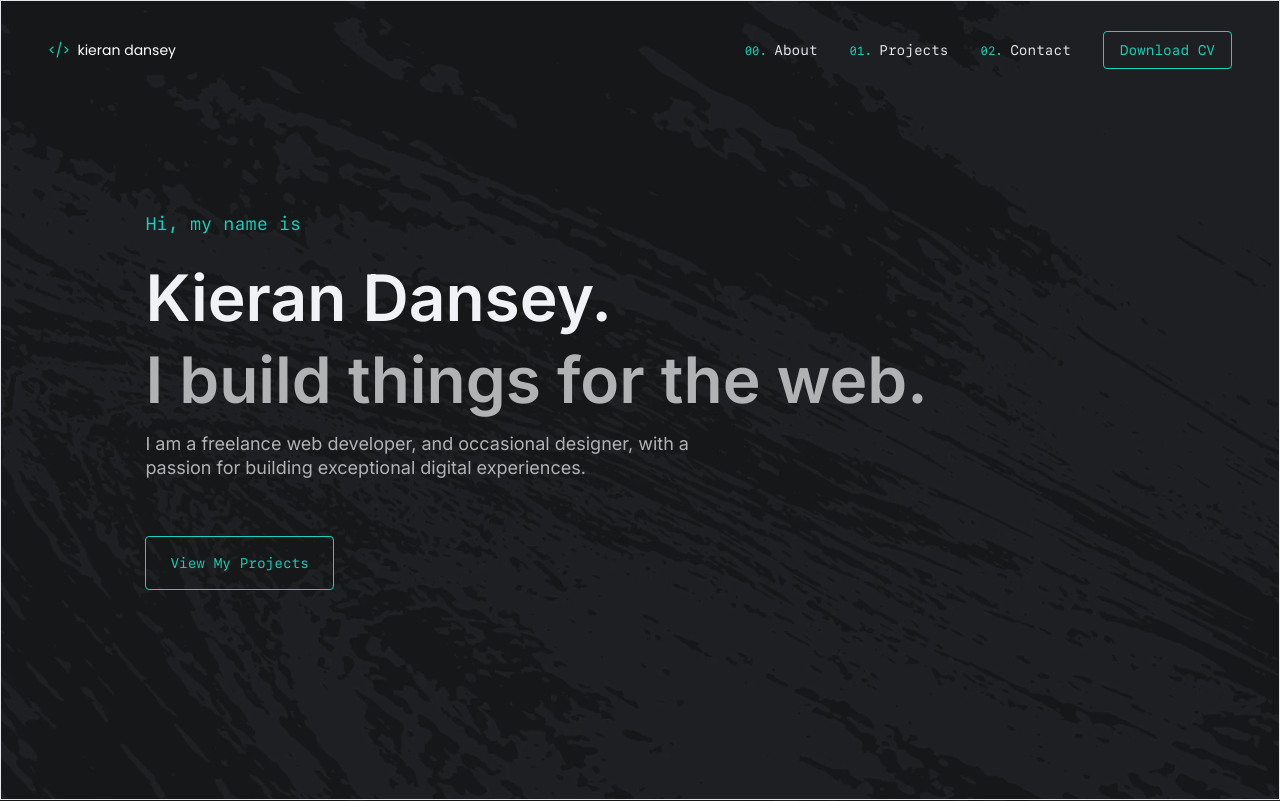
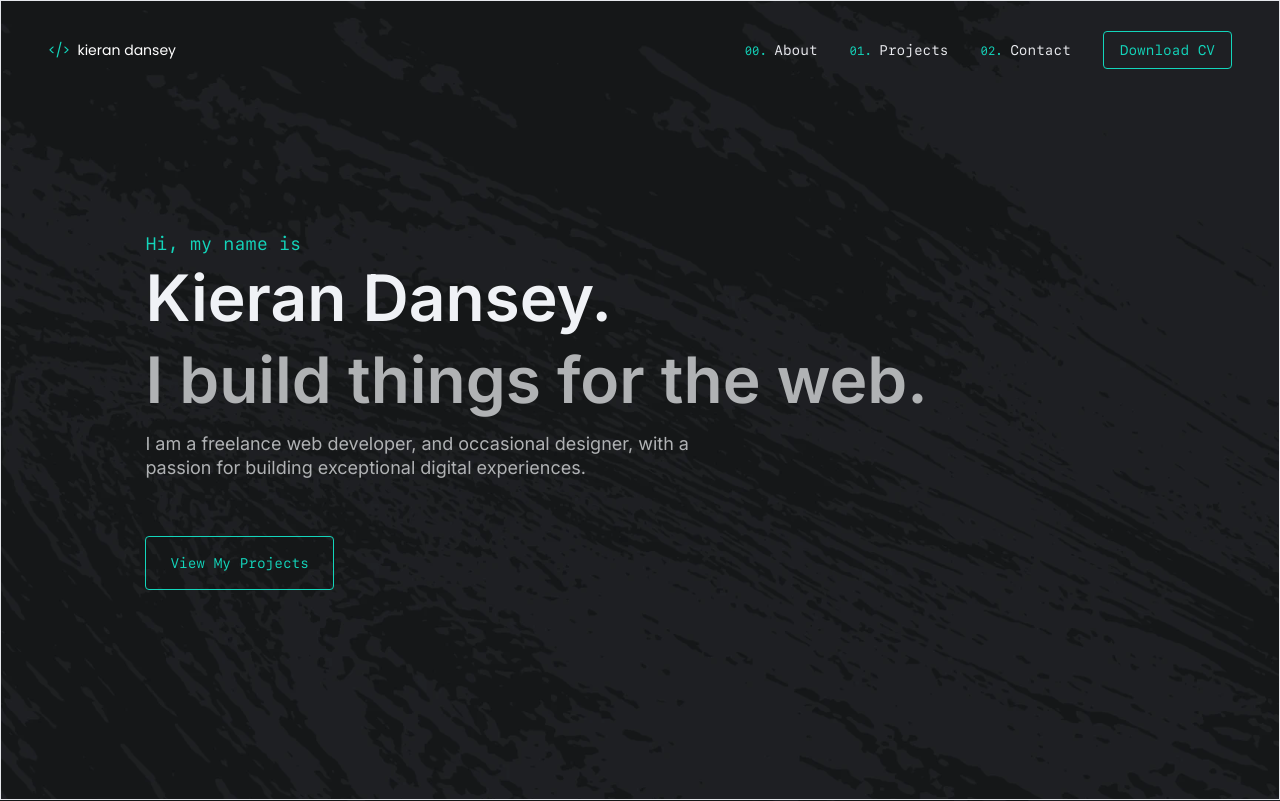
Before and after one commit to kdan80/v5, a Next.js app: page / in a window 1280 px wide. Shown: the top 801 px of the page. Built offline with nearby package versions, Linux system fonts and the light colour scheme.

Commit message:
add transitions to h1

```diff
--- a/src/components/sections/Landing/Landing.tsx
+++ b/src/components/sections/Landing/Landing.tsx
@@ -1,14 +1,26 @@
+'use client'
+
 import React from 'react'
 import { Section } from '@/sharedComponents'
 import Link from 'next/link'
 import { BigButton } from '@/sharedComponents'
 
 const Landing = () => {
-    //const [pageLoadAnimationsComplete, setPageLoadAnimationsComplete] = React.useState(false)
+    const [pageLoaded, setPageLoaded] = React.useState(false)
+
+    React.useEffect(() => {
+        setPageLoaded(true)
+    }, [])
 
     return (
         <Section id='landing'>
-            <h1 className='text-green font-mono text-landingH1 mb-2'>Hi, my name is</h1>
+            <h1
+                className={`text-green font-mono text-landingH1 mb-2 transition ease-in-out duration-300 opacity-0 translate-y-[20px] ${
+                    pageLoaded ? 'translate-y-[0] opacity-100' : ''
+                }`}
+            >
+                Hi, my name is
+            </h1>
             <h2 className='font-semibold leading-[.9] text-landingH2 text-light-100'>
                 Kieran Dansey.
             </h2>
```
